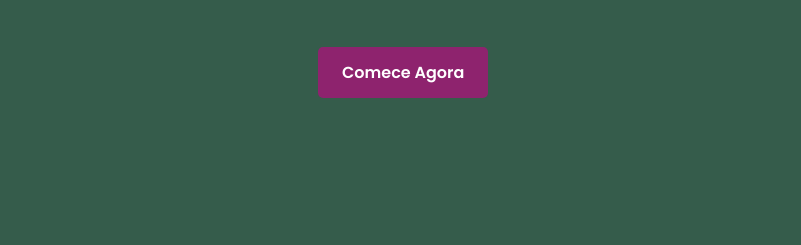
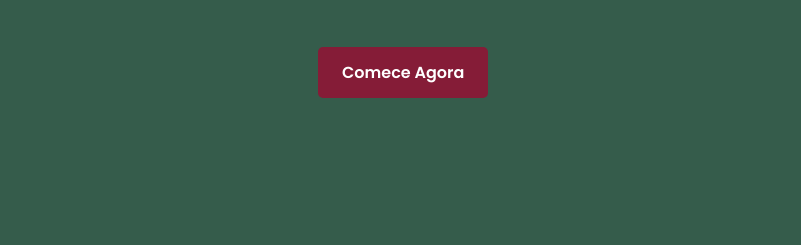
Before and after one commit to gsmereka/selling-page-nutrielev, a plain HTML site: page index.html in a window 1280 px wide. Shown: the part 433-678 px from the top of the page, 0-801 px from the left. Drawn offline with Linux system fonts and the light colour scheme; grey boxes are pictures that could not be loaded.

Commit message:
update-colors

```diff
--- a/styles.css
+++ b/styles.css
@@ -1,8 +1,8 @@
 /* Variáveis globais de cores */
 :root {
-    --cor-primaria: #8e236e;
+    --cor-primaria: #851c37;
     --cor-secundaria: #d5e8d4;
-    --cor-terciaria: #8e236e;
+    --cor-terciaria: #851c37;
     --cor-quaternaria: #ffffff;
     --cor-fundo-claro: #f8fdfb;
     --cor-fundo-escuro: #355c4b;
```
